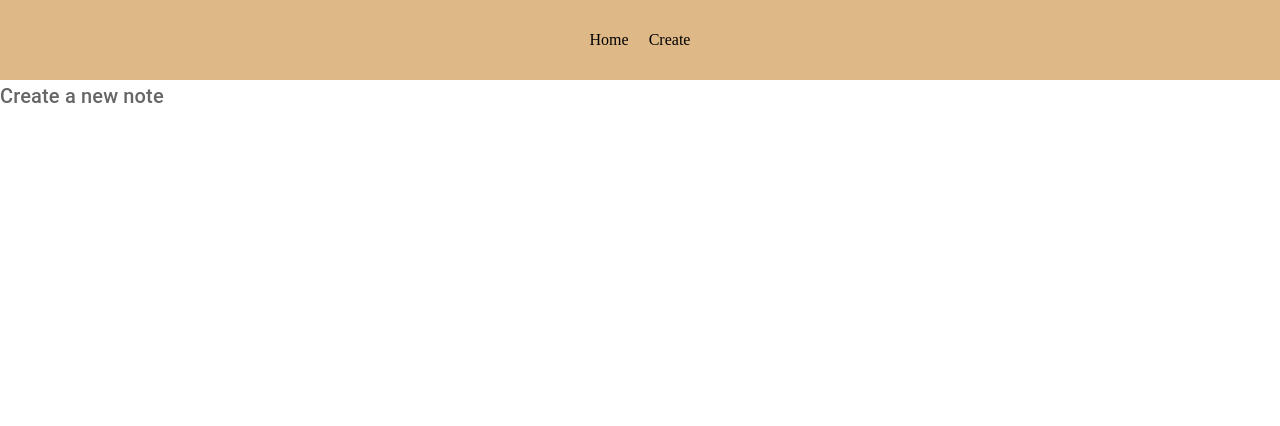
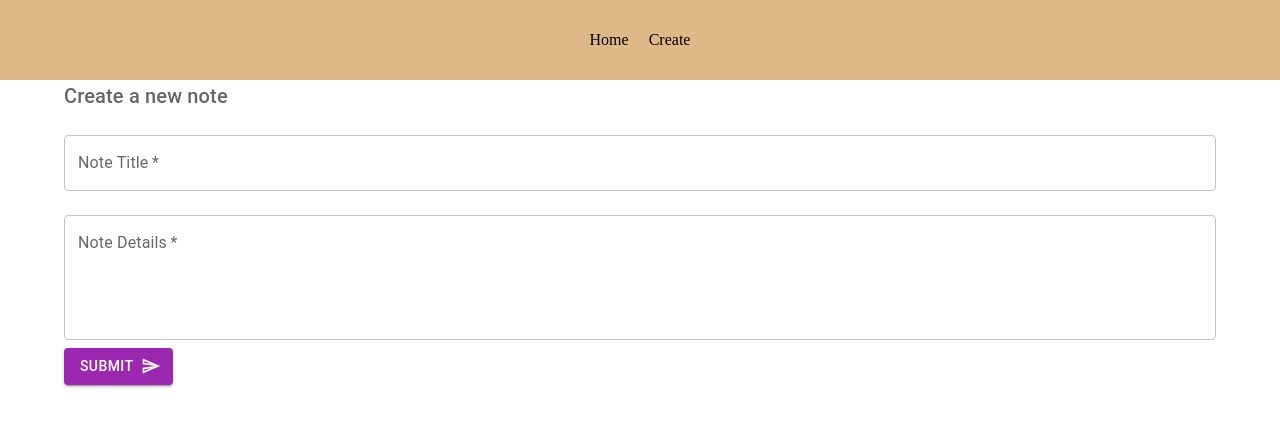
Before and after one commit to irriz-jayy/mui-notes, a React (Vite) app: page /create-note in a window 1280 px wide. Shown: the top 426 px of the page. Built offline with nearby package versions, Linux system fonts and the light colour scheme; the HTML template or start-up script is replaced by a standard one.

Commit message:
added text fields and states

```diff
--- a/src/pages/Create.jsx
+++ b/src/pages/Create.jsx
@@ -1,10 +1,21 @@
-import { Typography } from "@mui/material";
-import React from "react";
+import { Button, Container, TextField, Typography } from "@mui/material";
+import React, { useState } from "react";
+import SendOutlinedIcon from "@mui/icons-material/SendOutlined";
 
 const Create = () => {
+  const [title, setTitle] = useState("");
+  const [details, setDetails] = useState("");
+
+  const handleSubmit = (e) => {
+    e.preventDefault();
+
+    if (title && details) {
+      console.log(title, details);
+    }
+  };
   return (
     <>
-      <div>
+      <Container>
         <Typography
           variant="h6"
           component="h2"
@@ -13,7 +24,40 @@ const Create = () => {
         >
           Create a new note
         </Typography>
-      </div>
+
+        <form noValidate autoComplete="off" onSubmit={handleSubmit}>
+          <TextField
+            onChange={(e) => setTitle(e.target.value)}
+            label="Note Title"
+            variant="outlined"
+            fullWidth
+            required
+            margin="normal"
+          />
+          <TextField
+            onChange={(e) => setDetails(e.target.value)}
+            label="Note Details"
+            variant="outlined"
+            fullWidth
+            required
+            multiline
+            rows="4"
+            margin="normal"
+          />
+
+          <Button
+            type="submit"
+            variant="contained"
+            color="secondary"
+            endIcon={<SendOutlinedIcon />}
+            onClick={() => console.log("You clicked me")}
+          >
+            Submit
+          </Button>
+        </form>
+
+        <br />
+      </Container>
     </>
   );
 };
```
